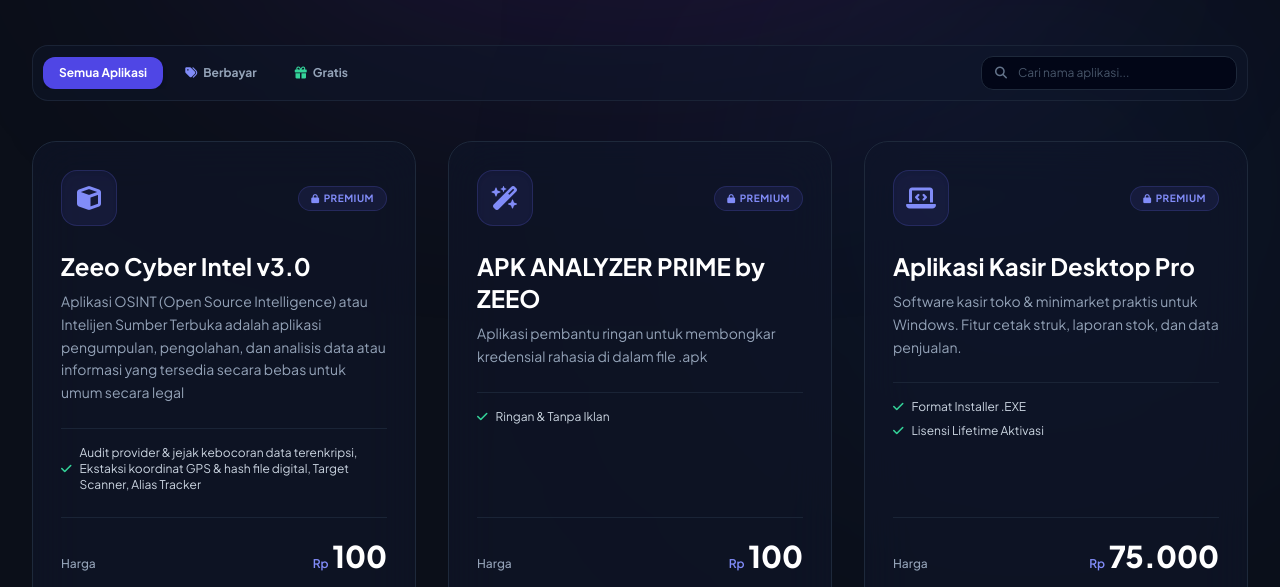
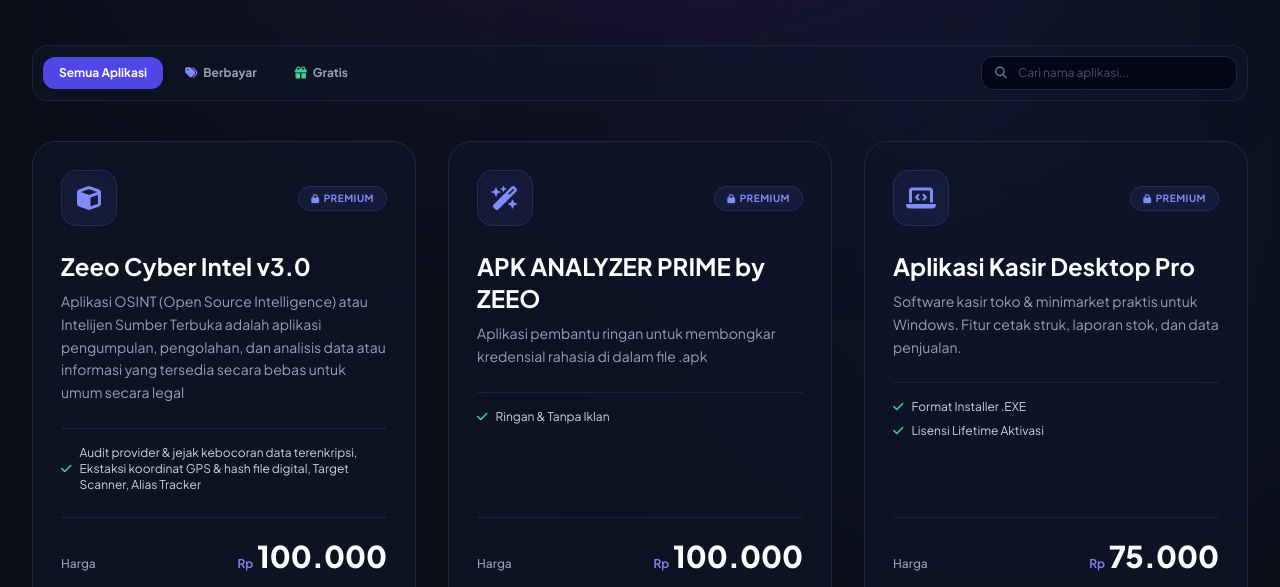
Before and after one commit to vektorzero0-dev/zeeo-software-market, a website: page index.html in a window 1280 px wide. Shown: the part 361-948 px from the top of the page. Drawn offline with nearby package versions, Linux system fonts and the light colour scheme.

Commit message:
Fix price formatting by removing decimal points

```diff
--- a/index.html
+++ b/index.html
@@ -171,7 +171,7 @@
         id: 1,
         nama: "Zeeo Cyber Intel v3.0",
         type: "paid", // 'paid' atau 'free'
-        harga: 100.000,
+        harga: 100000,
         icon: "fa-cube",
         deskripsi: "Aplikasi  OSINT (Open Source Intelligence) atau Intelijen Sumber Terbuka adalah aplikasi pengumpulan, pengolahan, dan analisis data atau informasi yang tersedia secara bebas untuk umum secara legal",
         fitur: ["Audit provider & jejak kebocoran data terenkripsi, Ekstaksi koordinat GPS & hash file digital, Target Scanner, Alias Tracker"],
@@ -181,7 +181,7 @@
         id: 2,
         nama: "APK ANALYZER PRIME by ZEEO",
         type: "paid",
-        harga: 100.000,
+        harga: 100000,
         icon: "fa-wand-magic-sparkles",
         deskripsi: "Aplikasi pembantu ringan untuk membongkar kredensial rahasia di dalam file .apk",
         fitur: ["Ringan & Tanpa Iklan"],
@@ -201,7 +201,7 @@
         id: 4,
         nama: "Vektor_zero_app",
         type: "paid",
-        harga: 100.000,
+        harga: 100000,
         icon: "fa-file-code",
         deskripsi: "Mini Flipper Zero Versi Android",
         fitur: ["NFC TOOL, BLE SPAM, IR REMOTE, BadUSB"],
```
